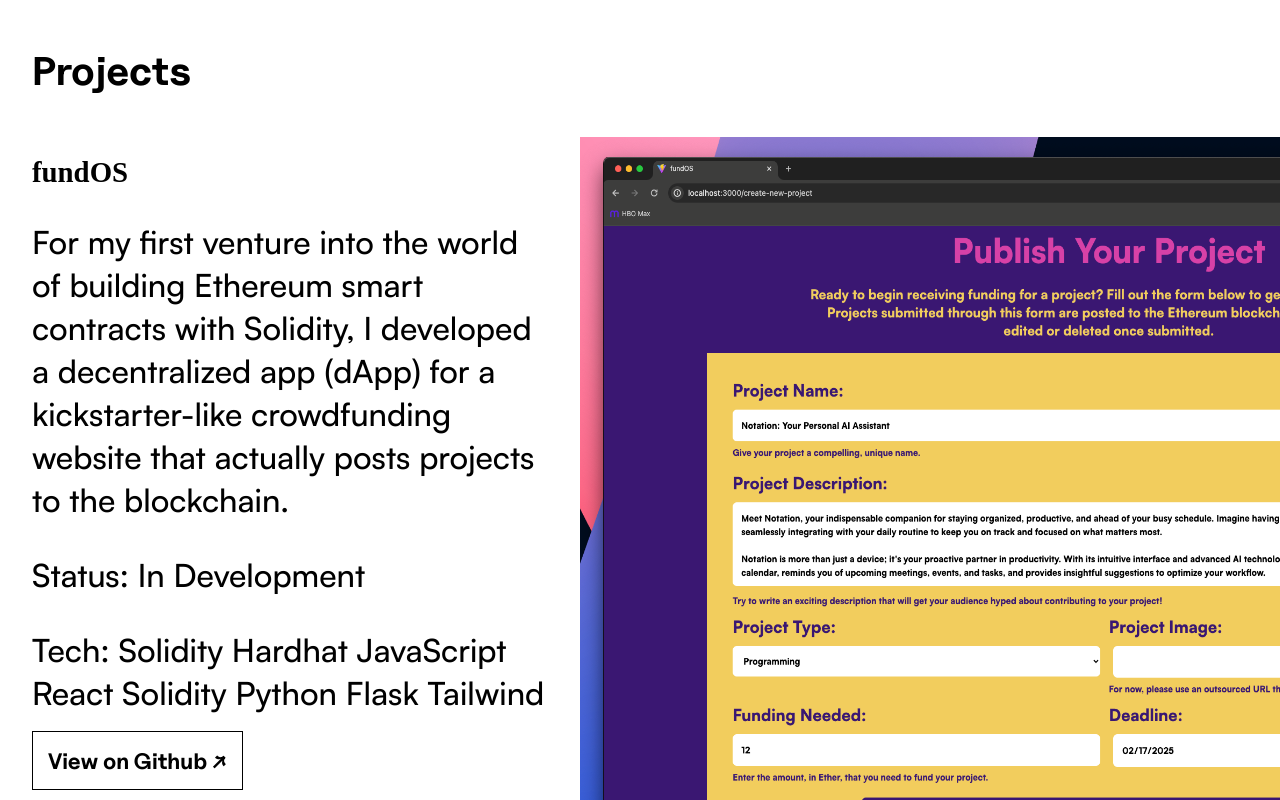
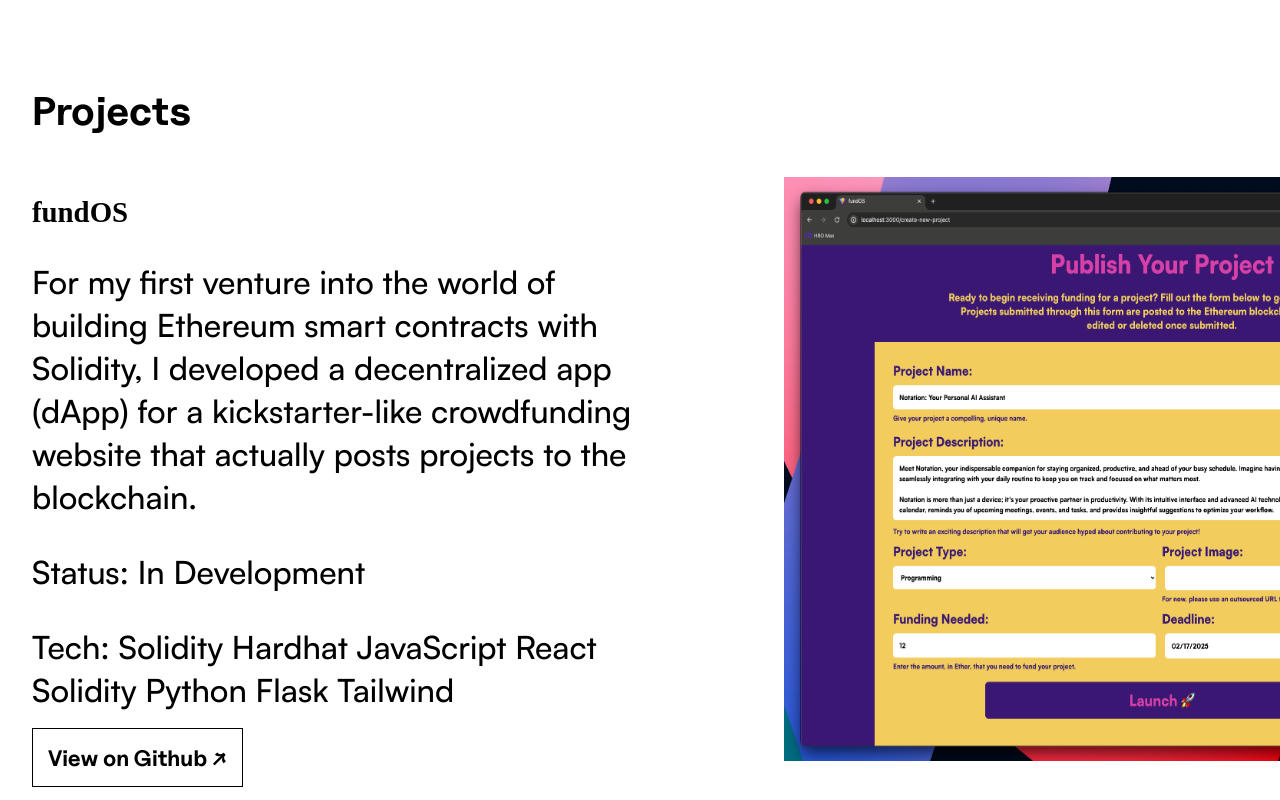
Before and after one commit to barrettk8090/portfolio-v2, a React (Vite) app: page / in a window 1280 px wide. Shown: the part 1800-2600 px from the top of the page. Built offline with nearby package versions, Linux system fonts and the light colour scheme.

Commit message:
fix home anchor and adjust padding

```diff
--- a/src/App.css
+++ b/src/App.css
@@ -105,6 +105,7 @@ h4{
   width: 100%;
   border-bottom: 1px solid black;
   margin-top:100px;
+  padding-bottom: 40px;
 }
 
 .hero-container h2{
@@ -148,7 +149,7 @@ h4{
 
 .project-grid{
   display: grid;
-  grid-template-columns: 1fr 2fr;
+  grid-template-columns: 2fr 3fr;
   grid-template-rows: repeat(5, 1fr);
   grid-column-gap: 0px;
   grid-row-gap: 40px;
@@ -169,7 +170,7 @@ h4{
   justify-content: center;
 }
 .project-grid-item-image img{
-  max-width: 100%;
+  max-width: 80%;
   padding: 10px;
 }
 
--- a/src/Nav.tsx
+++ b/src/Nav.tsx
@@ -4,7 +4,7 @@ const Nav = () => {
   return (
     <ul className="nav-container">
       <li>
-        <a href="#home">Home</a>
+        <a href="#root">Home</a>
       </li>
       <li>
         <a href="#about">About</a>
```
